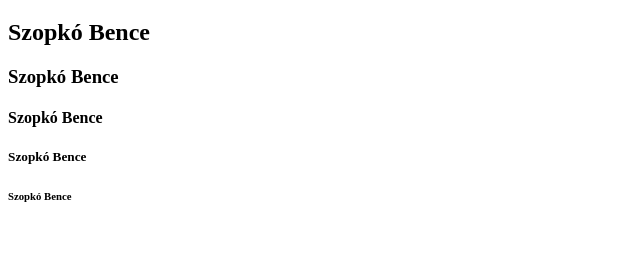
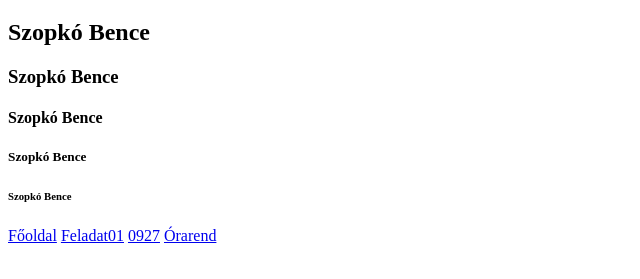
Before and after one commit to bence0913/0927, a plain HTML site: page index.html in a window 1280 px wide. Shown: the part 61-340 px from the top of the page, without its empty margins (0-640 px from the left). Drawn offline with Linux system fonts and the light colour scheme.

Commit message:
Update index.html

```diff
--- a/index.html
+++ b/index.html
@@ -11,3 +11,7 @@
 
 </body>
 </html>
+<a href="https://github.com/dashboard">Főoldal</a>
+<a href="https://github.com/bence0913/feladat01">Feladat01</a>
+<a href="https://github.com/bence0913/0927">0927</a>
+<a href="https://bence0913.github.io/Orarend/">Órarend</a>
```
